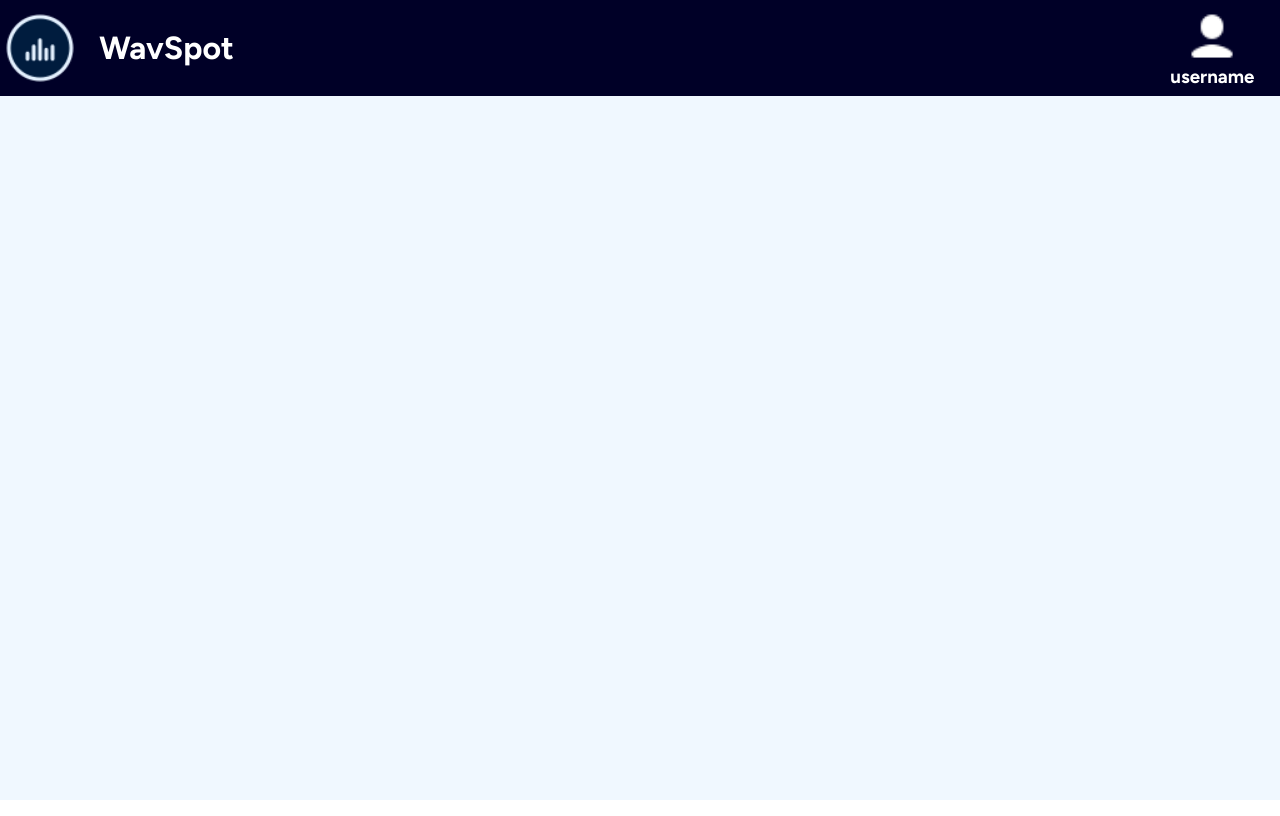
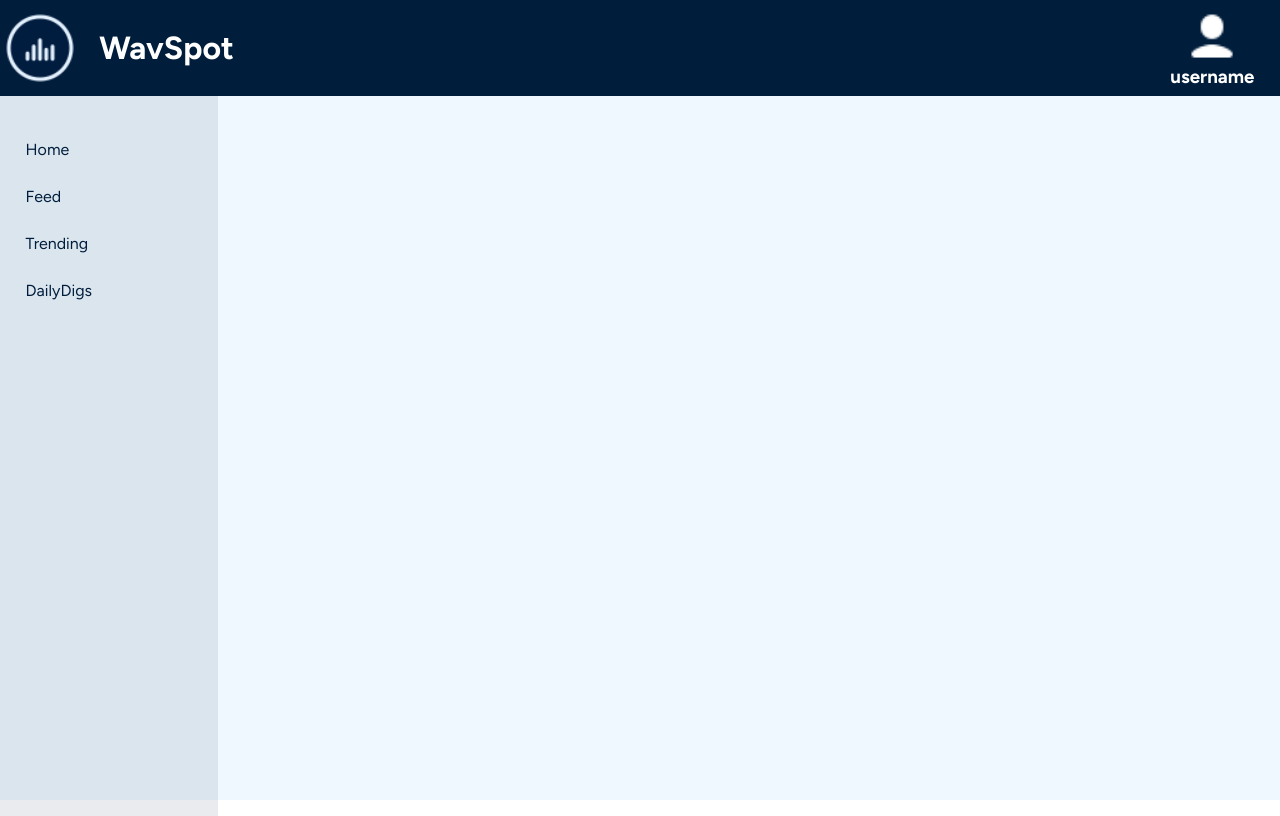
Before and after one commit to rossbuc/wavspot, a React (Vite) app: page / in a window 1280 px wide. Built offline with nearby package versions, Linux system fonts and the light colour scheme.

Commit message:
Add styling to left nav bar

```diff
--- a/src/App.css
+++ b/src/App.css
@@ -28,7 +28,7 @@
 .header {
   align-items: center;
   position: fixed;
-  background-color: rgb(0, 0, 39);
+  background-color: rgb(0, 30, 60);
   color: white;
   width: 100vw;
   height: 12vh;
@@ -58,6 +58,23 @@ main {
   height: 88vh;
   margin-top: 12vh;
 }
+
+.navbar--main {
+  background-color: rgba(0, 30, 60, 0.085);
+  height: 100%;
+  width: 15vw;
+  color: rgb(0, 30, 60);
+  padding-top: 2vh;
+  padding-left: 2vw;
+}
+
+.navbar--main ul {
+  list-style: none;
+}
+
+.navbar--main ul li {
+  padding-top: 3.5vh;
+}
 /* .figtree-header {
   font-family: "Figtree", sans-serif;
   font-optical-sizing: auto;
--- a/src/App.tsx
+++ b/src/App.tsx
@@ -22,7 +22,16 @@ function App() {
             <h3>username</h3>
           </div>
         </header>
-        <main></main>
+        <main>
+          <div className="navbar--main">
+            <ul>
+              <li>Home</li>
+              <li>Feed</li>
+              <li>Trending</li>
+              <li>DailyDigs</li>
+            </ul>
+          </div>
+        </main>
       </div>
     </>
   );
```
